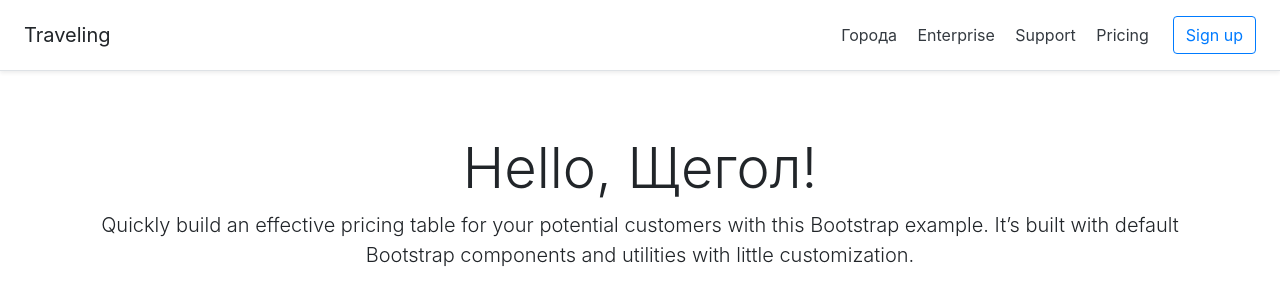
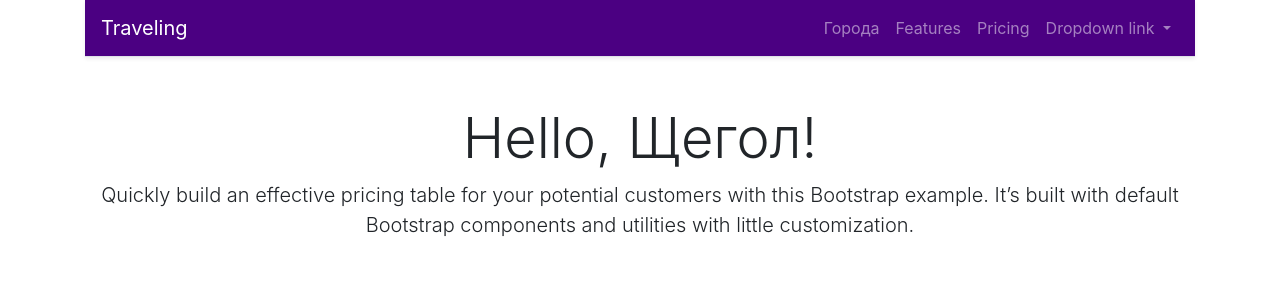
Before and after one commit to Horneringer/Travelling, a Django app: page / in a window 1280 px wide. Shown: the top 305 px of the page. Run offline with Django 3.2, Linux system fonts and the light colour scheme; some libraries are stand-ins or nearby versions.

Commit message:
Добавлен класс active для адреса, изменен внешний вид навигационной панели

```diff
--- a/templates/base.html
+++ b/templates/base.html
@@ -1,3 +1,5 @@
+<!--назеачаем алиас для адреса. чтобы по нему определять активна ли ссылка в данный момент или нет-->
+{% url 'city:home' as city_home_url %}
 <!doctype html>
 <html lang="en">
   <head>
@@ -12,17 +14,55 @@
   </head>
 
   <body>
-  <div class="d-flex flex-column flex-md-row align-items-center p-3 px-md-4 mb-3 bg-white border-bottom shadow-sm">
+  <!--<div class="d-flex flex-column flex-md-row align-items-center p-3 px-md-4 mb-3 bg-white border-bottom shadow-sm">
     <h5 class="my-0 mr-md-auto font-weight-normal">Traveling</h5>
     <nav class="my-2 my-md-0 mr-md-3">
-      <!-- Меняем имя на Города и в url пишем нужный home файл в пространстве имен city -->
+
+      Меняем имя на Города и в url пишем нужный home файл в пространстве имен city
+
       <a class="p-2 text-dark" href="{% url 'city:home'%}">Города</a>
       <a class="p-2 text-dark" href="#">Enterprise</a>
       <a class="p-2 text-dark" href="#">Support</a>
       <a class="p-2 text-dark" href="#">Pricing</a>
     </nav>
   <a class="btn btn-outline-primary" href="#">Sign up</a>
+  </div>-->
+
+  <!--оборачиваем панель в контейнер, меняем цвета -->
+  <div class = 'container'>
+  <nav class="navbar navbar-expand-lg navbar-dark border-bottom shadow-sm" style="background-color:#4B0082;" >
+  <a class="navbar-brand" href="#">Traveling</a>
+  <button class="navbar-toggler" type="button" data-toggle="collapse" data-target="#navbarNavDropdown" aria-controls="navbarNavDropdown" aria-expanded="false" aria-label="Toggle navigation">
+    <span class="navbar-toggler-icon"></span>
+  </button>
+  <div class="collapse navbar-collapse" id="navbarNavDropdown">
+    <!--с помощью ml-auto делаем сдвиг менюшек панели от левого края вправо -->
+    <ul class="navbar-nav ml-auto">
+      <!--условие на активность/неактивность ссылки; сравнение идёт с алиасом -->
+      <li class="nav-item {%if request.path == city_home_url %}active {% endif %}">
+        <a class="nav-link" href="{% url 'city:home'%}">Города <span class="sr-only">(current)</span></a>
+      </li>
+      <li class="nav-item">
+        <a class="nav-link" href="#">Features</a>
+      </li>
+      <li class="nav-item">
+        <a class="nav-link" href="#">Pricing</a>
+      </li>
+      <li class="nav-item dropdown">
+        <a class="nav-link dropdown-toggle" href="#" id="navbarDropdownMenuLink" role="button" data-toggle="dropdown" aria-haspopup="true" aria-expanded="false">
+          Dropdown link
+        </a>
+        <div class="dropdown-menu" aria-labelledby="navbarDropdownMenuLink">
+          <a class="dropdown-item" href="#">Action</a>
+          <a class="dropdown-item" href="#">Another action</a>
+          <a class="dropdown-item" href="#">Something else here</a>
+        </div>
+      </li>
+    </ul>
   </div>
+</nav>
+  </div>
+
 
   <div class = 'container'>
 
```
